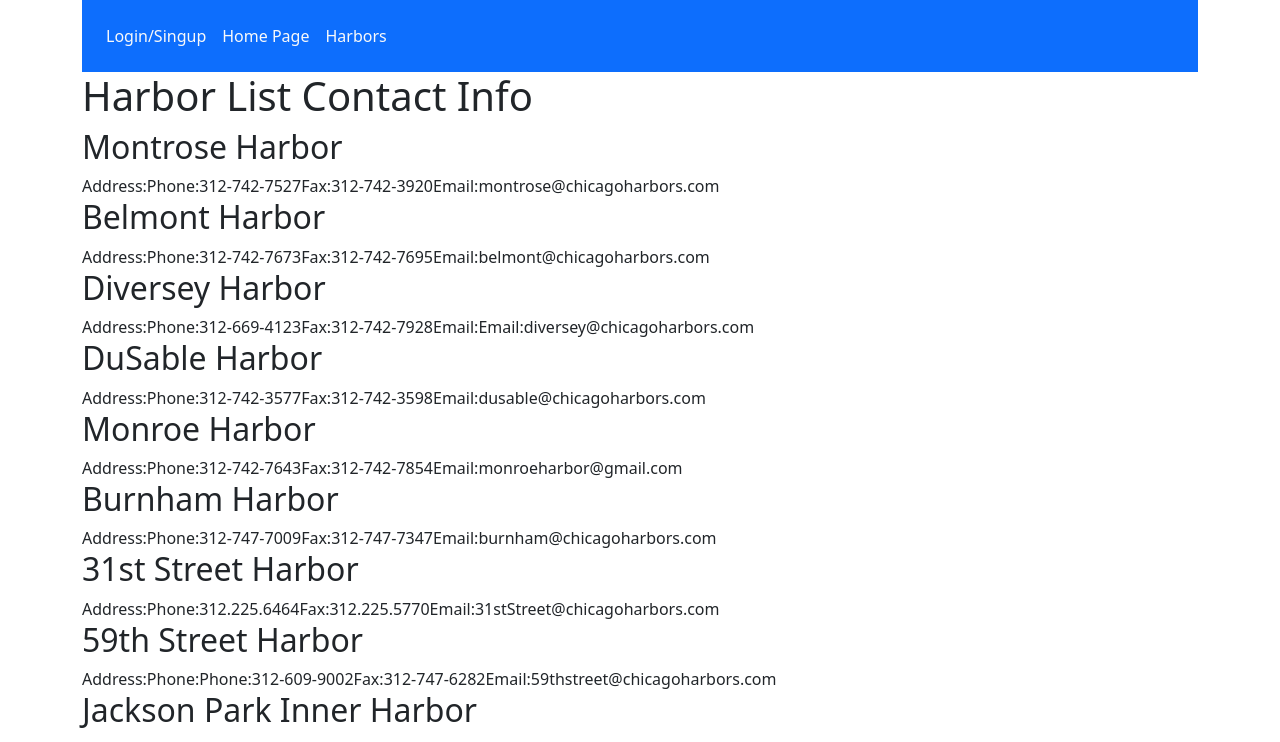
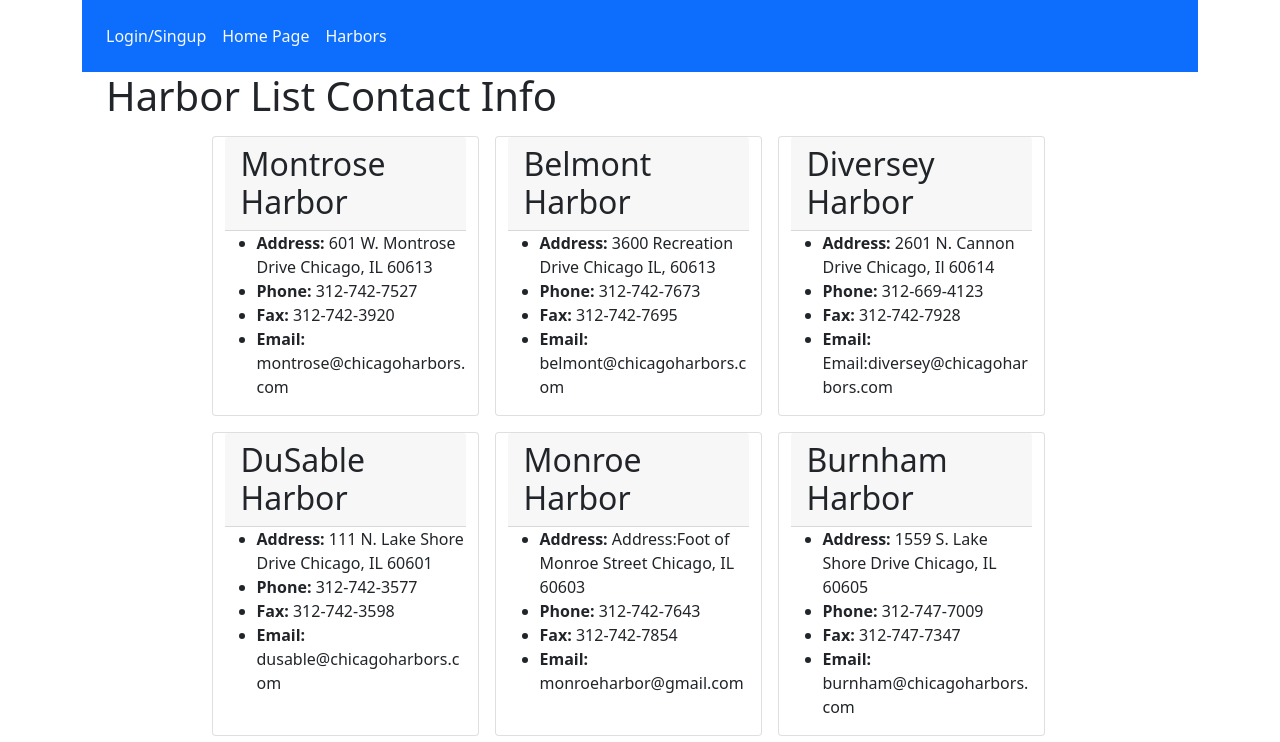
Before and after one commit to markdrecoll/chicagoBoatingApp, a React (Create React App) app in the folder client/: page /harbor in a window 1280 px wide. Shown: the top 742 px of the page. Built offline with nearby package versions, Linux system fonts and the light colour scheme; no server answers; the HTML template or start-up script is replaced by a standard one.

Commit message:
harbor page is now styled. harbor data had a typo that was just fixed

```diff
--- a/client/src/harborData.json
+++ b/client/src/harborData.json
@@ -1,82 +1,82 @@
 [
   {
     "id": "1",
-        "name":"Montrose Harbor",
-        "adress":"601 W. Montrose Drive Chicago, IL 60613",
-        "phone":"312-742-7527",
-        "fax":"312-742-3920",
-        "email":"montrose@chicagoharbors.com"
+    "name": "Montrose Harbor",
+    "address": "601 W. Montrose Drive Chicago, IL 60613",
+    "phone": "312-742-7527",
+    "fax": "312-742-3920",
+    "email": "montrose@chicagoharbors.com"
   },
   {
     "id": "2",
-        "name":"Belmont Harbor",
-        "adress":"3600 Recreation Drive Chicago IL, 60613",
-        "phone":"312-742-7673",
-        "fax":"312-742-7695",
-        "email":"belmont@chicagoharbors.com"
+    "name": "Belmont Harbor",
+    "address": "3600 Recreation Drive Chicago IL, 60613",
+    "phone": "312-742-7673",
+    "fax": "312-742-7695",
+    "email": "belmont@chicagoharbors.com"
   },
   {
     "id": "3",
-        "name":"Diversey Harbor",
-        "adress":"2601 N. Cannon Drive Chicago, Il 60614",
-        "phone":"312-669-4123",
-        "fax":"312-742-7928",
-        "email":"Email:diversey@chicagoharbors.com"
+    "name": "Diversey Harbor",
+    "address": "2601 N. Cannon Drive Chicago, Il 60614",
+    "phone": "312-669-4123",
+    "fax": "312-742-7928",
+    "email": "Email:diversey@chicagoharbors.com"
   },
   {
     "id": "4",
-        "name":"DuSable Harbor",
-        "adress":"111 N. Lake Shore Drive Chicago, IL 60601",
-        "phone":"312-742-3577",
-        "fax":"312-742-3598",
-        "email":"dusable@chicagoharbors.com"
+    "name": "DuSable Harbor",
+    "address": "111 N. Lake Shore Drive Chicago, IL 60601",
+    "phone": "312-742-3577",
+    "fax": "312-742-3598",
+    "email": "dusable@chicagoharbors.com"
   },
   {
     "id": "5",
-        "name":"Monroe Harbor",
-        "adress":"Address:Foot of Monroe Street Chicago, IL 60603",
-        "phone":"312-742-7643",
-        "fax":"312-742-7854",
-        "email":"monroeharbor@gmail.com"
+    "name": "Monroe Harbor",
+    "address": "Address:Foot of Monroe Street Chicago, IL 60603",
+    "phone": "312-742-7643",
+    "fax": "312-742-7854",
+    "email": "monroeharbor@gmail.com"
   },
   {
     "id": "6",
-        "name":"Burnham Harbor",
-        "adress":"1559 S. Lake Shore Drive Chicago, IL 60605",
-        "phone":"312-747-7009",
-        "fax":"312-747-7347",
-        "email":"burnham@chicagoharbors.com"
+    "name": "Burnham Harbor",
+    "address": "1559 S. Lake Shore Drive Chicago, IL 60605",
+    "phone": "312-747-7009",
+    "fax": "312-747-7347",
+    "email": "burnham@chicagoharbors.com"
   },
   {
     "id": "7",
-        "name":"31st Street Harbor",
-        "adress":"3155 S. Lake Shore Dr. Chicago, IL 60616",
-        "phone":"312.225.6464",
-        "fax":"312.225.5770",
-        "email":"31stStreet@chicagoharbors.com"
+    "name": "31st Street Harbor",
+    "address": "3155 S. Lake Shore Dr. Chicago, IL 60616",
+    "phone": "312.225.6464",
+    "fax": "312.225.5770",
+    "email": "31stStreet@chicagoharbors.com"
   },
   {
     "id": "8",
-        "name":"59th Street Harbor",
-        "adress":"5900 S. Lake Shore Drive Chicago, IL 60615",
-        "phone":"Phone:312-609-9002",
-        "fax":"312-747-6282",
-        "email":"59thstreet@chicagoharbors.com"
+    "name": "59th Street Harbor",
+    "address": "5900 S. Lake Shore Drive Chicago, IL 60615",
+    "phone": "Phone:312-609-9002",
+    "fax": "312-747-6282",
+    "email": "59thstreet@chicagoharbors.com"
   },
   {
     "id": "9",
-        "name":"Jackson Park Inner Harbor",
-        "adress":"6400 S. Lake Shore Drive Chicago, IL 60613",
-        "phone":"773-288-7106",
-        "fax":"773-288-1066",
-        "email":"jacksoninner@chicagoharbors.com"
+    "name": "Jackson Park Inner Harbor",
+    "address": "6400 S. Lake Shore Drive Chicago, IL 60613",
+    "phone": "773-288-7106",
+    "fax": "773-288-1066",
+    "email": "jacksoninner@chicagoharbors.com"
   },
   {
     "id": "10",
-        "name":"Jackson Park Outer Harbor",
-        "adress":"6400 S. Coast Guard Drive Chicago, IL 60649",
-        "phone":"773-947-8501",
-        "fax":"773-947-8508",
-        "email":"jacksonouter@chicagoharbors.com"
+    "name": "Jackson Park Outer Harbor",
+    "address": "6400 S. Coast Guard Drive Chicago, IL 60649",
+    "phone": "773-947-8501",
+    "fax": "773-947-8508",
+    "email": "jacksonouter@chicagoharbors.com"
   }
 ]
--- a/client/src/pages/Harbor.js
+++ b/client/src/pages/Harbor.js
@@ -1,24 +1,31 @@
-import React, { useEffect, useState } from 'react';
-import harborData from "../harborData.json"
+import React from 'react';
+import harborData from '../harborData.json';
 
 function Harbor() {
-
-    return (
-        <>
-        <h1>Harbor List Contact Info</h1>
-        {harborData.map(harbor=>(
-            <div key={harbor.id}>
-            <h2>{harbor.name}</h2>
-        <p1>Address:{harbor.address}</p1>
-        <p2>Phone:{harbor.phone}</p2>
-        <p3>Fax:{harbor.fax}</p3>
-        <p4>Email:{harbor.email}</p4>
+  return (
+    <div className="container row justify-content-center">
+      <h1 className="col-12">Harbor List Contact Info</h1>
+      {harborData.map((harbor) => (
+        <div className="card col-3 mx-2 my-2" key={harbor.id}>
+          <h2 className="card-header fluid">{harbor.name}</h2>
+          <ul>
+            <li>
+              <strong>Address:</strong> {harbor.address}
+            </li>
+            <li>
+              <strong>Phone:</strong> {harbor.phone}
+            </li>
+            <li>
+              <strong>Fax:</strong> {harbor.fax}
+            </li>
+            <li>
+              <strong>Email:</strong> {harbor.email}
+            </li>
+          </ul>
         </div>
-        ))}
-
-
-        </>
-    )
+      ))}
+    </div>
+  );
 }
 
 export default Harbor;
```
Lines whose indentation alone changed are shown as unchanged.
